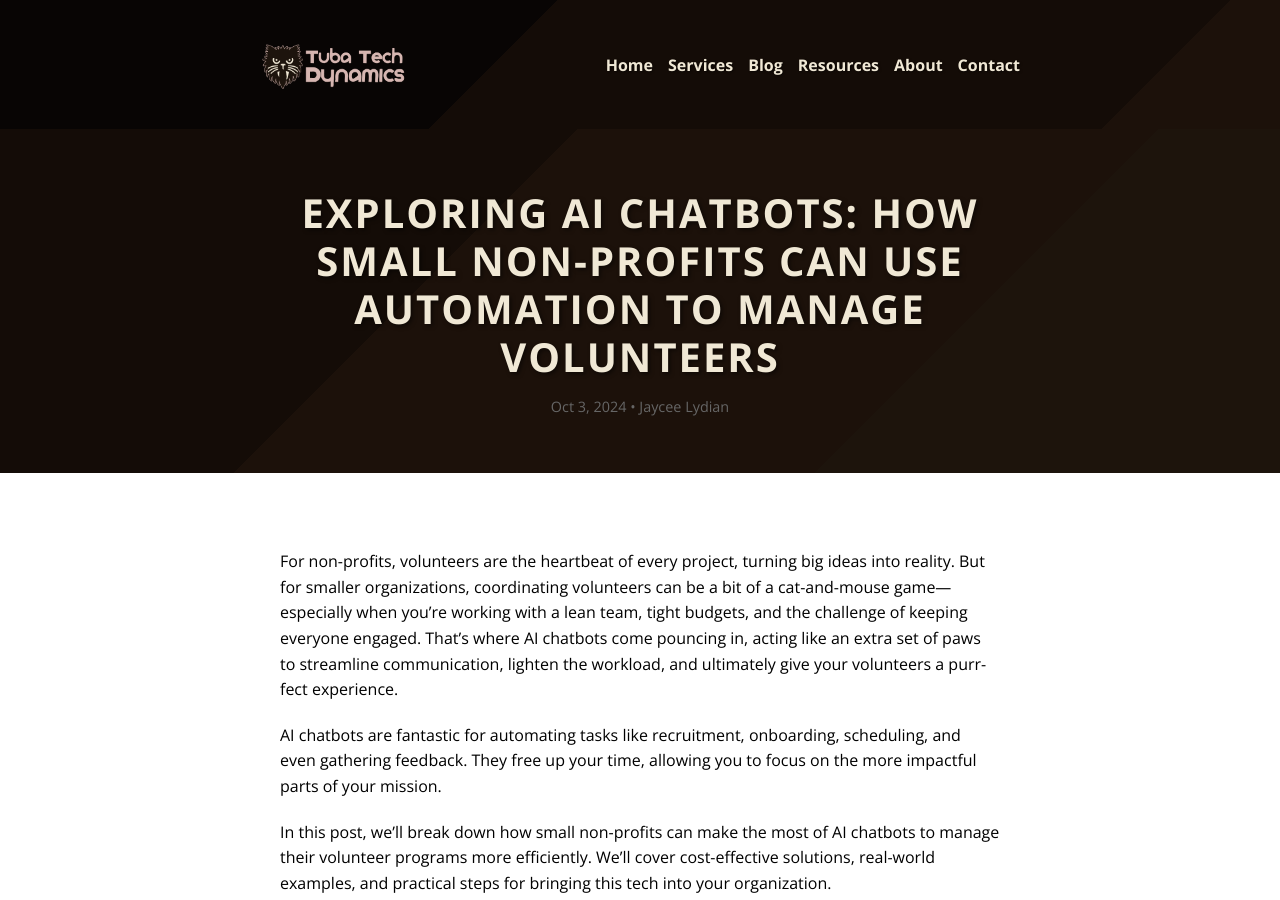
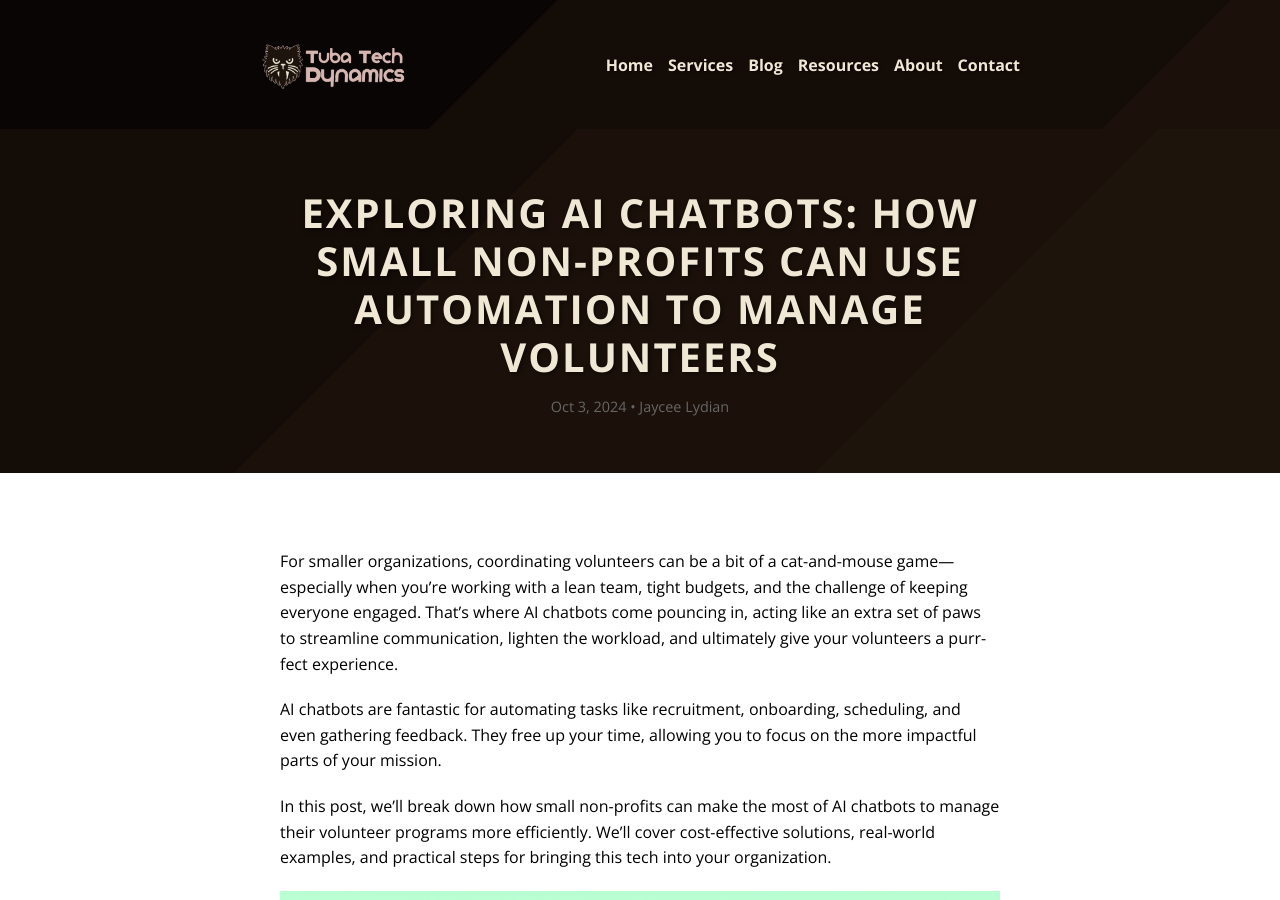
Before and after one commit to tubatechdynamics/offerings, a Jekyll site: the page built from _posts/2024-10-02-exploring-ai-chatbots.md, in a window 1280 px wide and 900 px high. Built offline with Jekyll 4.4.1, drawn with Linux system fonts in a browser that asks for light colours.

Commit message:
Update 2024-10-02-exploring-ai-chatbots.md

```diff
--- a/_posts/2024-10-02-exploring-ai-chatbots.md
+++ b/_posts/2024-10-02-exploring-ai-chatbots.md
@@ -5,8 +5,7 @@
 author: Jaycee Lydian
 categories: [AI, Nonprofits, Technology]
 ---
-
-For non-profits, volunteers are the heartbeat of every project, turning big ideas into reality. But for smaller organizations, coordinating volunteers can be a bit of a cat-and-mouse game—especially when you're working with a lean team, tight budgets, and the challenge of keeping everyone engaged. That's where AI chatbots come pouncing in, acting like an extra set of paws to streamline communication, lighten the workload, and ultimately give your volunteers a purr-fect experience.
+For smaller organizations, coordinating volunteers can be a bit of a cat-and-mouse game—especially when you're working with a lean team, tight budgets, and the challenge of keeping everyone engaged. That's where AI chatbots come pouncing in, acting like an extra set of paws to streamline communication, lighten the workload, and ultimately give your volunteers a purr-fect experience.
 
 AI chatbots are fantastic for automating tasks like recruitment, onboarding, scheduling, and even gathering feedback. They free up your time, allowing you to focus on the more impactful parts of your mission.
 
```
